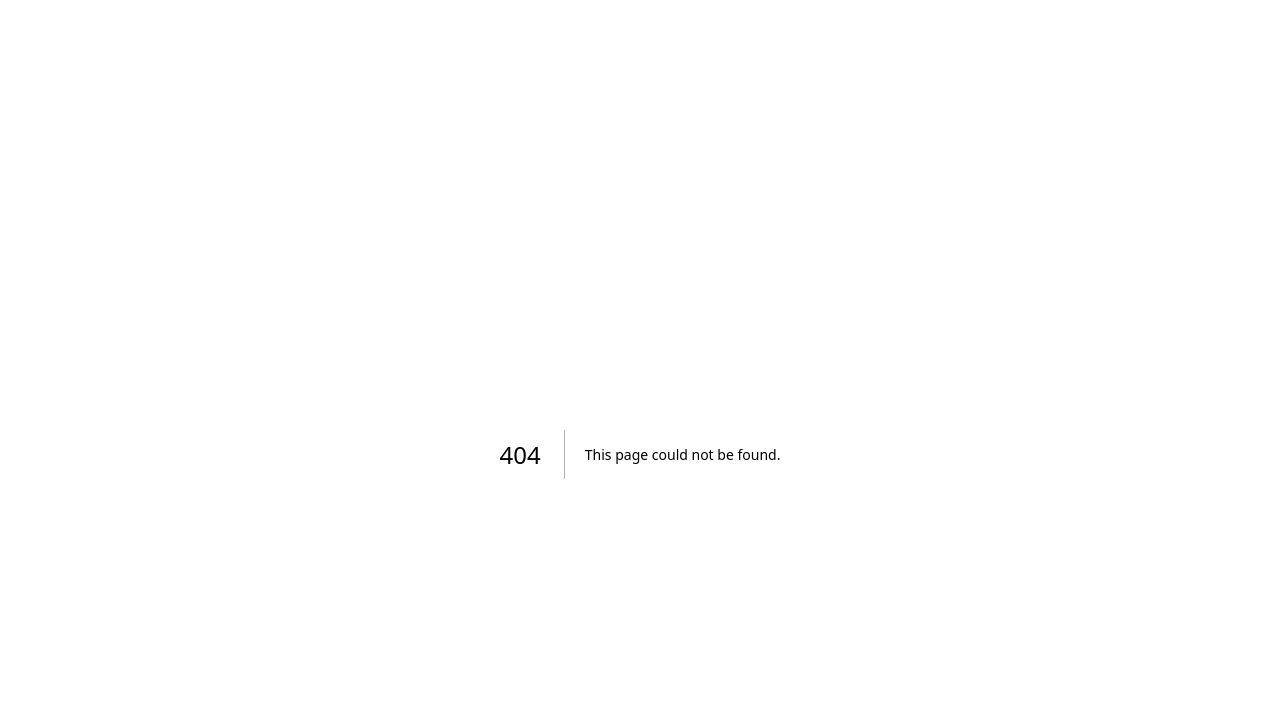
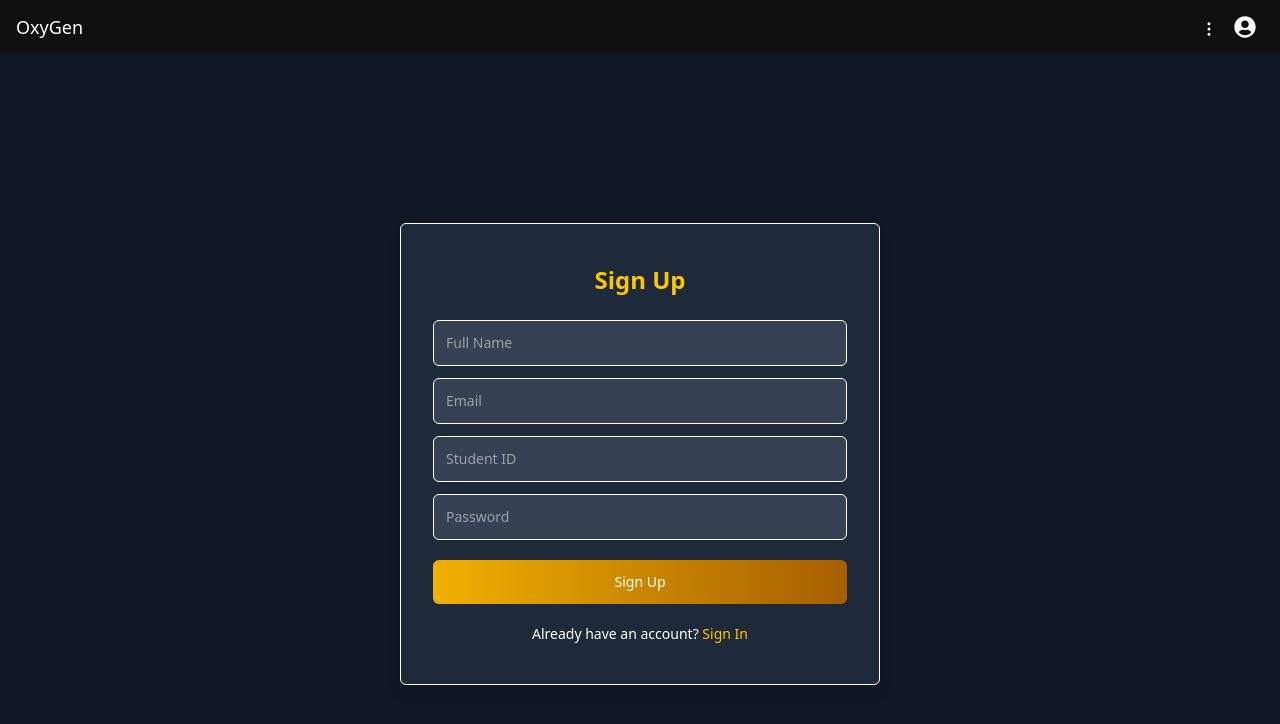
Before and after one commit to Mahbub2001/OxyGen-Scripts, a Next.js app: page /register in a window 1280 px wide. Before the commit this address had no page. Shown: the top 724 px of the page. Built offline with nearby package versions, Linux system fonts and the light colour scheme.

Commit message:
register

```diff
--- a/package.json
+++ b/package.json
@@ -9,7 +9,7 @@
     "lint": "next lint"
   },
   "dependencies": {
-    "axios": "^1.8.2",
+    "axios": "^1.8.3",
     "buffer": "^6.0.3",
     "file-saver": "^2.0.5",
     "flowbite-react": "^0.10.2",
@@ -21,10 +21,12 @@
     "next": "15.2.0",
     "react": "^19.0.0",
     "react-dom": "^19.0.0",
+    "react-hook-form": "^7.54.2",
     "react-icons": "^5.5.0",
     "react-markdown": "^10.1.0",
     "react-resizable-panels": "^2.1.7",
     "react-syntax-highlighter": "^15.6.1",
+    "react-toastify": "^11.0.5",
     "remark-gfm": "^4.0.1",
     "use-fs": "^0.0.12"
   },
--- a/src/app/analyze/page.js
+++ b/src/app/analyze/page.js
@@ -1,11 +1,89 @@
-import React from 'react'
+"use client";
 
-function Analyze() {
+import React, { useState } from "react";
+import axios from "axios";
+import JSZip from "jszip";
+import { saveAs } from "file-saver";
+
+const CodeUploadForm = () => {
+  const [files, setFiles] = useState([]);
+  const [question, setQuestion] = useState("");
+  const [results, setResults] = useState([]);
+
+  const handleFileChange = (e) => {
+    setFiles([...e.target.files]);
+  };
+
+  const handleSubmit = async (e) => {
+    e.preventDefault();
+    const formData = new FormData();
+    files.forEach((file) => formData.append("files", file));
+    formData.append("question", question);
+
+    try {
+      const response = await axios.post(
+        "http://localhost:8000/analyze-codes",
+        formData,
+        {
+          headers: {
+            "Content-Type": "multipart/form-data",
+          },
+        }
+      );
+      setResults(response.data);
+      createAndDownloadZip(response.data);
+    } catch (error) {
+      console.error("Error uploading files:", error);
+    }
+  };
+
+  const createAndDownloadZip = (results) => {
+    const zip = new JSZip();
+
+    results.forEach((result) => {
+      const fileName = result.student_name.replace(/\.[^/.]+$/, "");
+      const fileContent = `
+// Original student code
+${result.file_content}
+
+// Comments and suggestions
+${result.comments.join("\n")}
+`;
+      zip.file(`${fileName}_commented.c`, fileContent);
+    });
+
+    zip.generateAsync({ type: "blob" }).then((content) => {
+      saveAs(content, "commented_codes.zip");
+    });
+  };
+
   return (
     <div>
-      this is analyze page
+      <form onSubmit={handleSubmit}>
+        <input type="file" multiple onChange={handleFileChange} />
+        <input
+          type="text"
+          value={question}
+          onChange={(e) => setQuestion(e.target.value)}
+          placeholder="Enter question"
+        />
+        <button type="submit">Upload and Analyze</button>
+      </form>
+      <div>
+        {results.map((result, index) => (
+          <div key={index}>
+            <h3>{result.student_name}</h3>
+            <p>Rank: {result.rank}</p>
+            <ul>
+              {result.comments.map((comment, i) => (
+                <li key={i}>{comment}</li>
+              ))}
+            </ul>
+          </div>
+        ))}
+      </div>
     </div>
-  )
-}
+  );
+};
 
-export default Analyze
+export default CodeUploadForm;
--- a/src/app/layout.js
+++ b/src/app/layout.js
@@ -1,6 +1,7 @@
 import { Quicksand } from "next/font/google";
 import "./globals.css";
 import Navbar from "@/components/Navbar/Navbar";
+import { ToastContainer } from "react-toastify";
 
 const quicksand = Quicksand({
   variable: "--font-quicksand",
@@ -15,11 +16,10 @@ export const metadata = {
 export default function RootLayout({ children }) {
   return (
     <html lang="en">
-      <body
-        className={`${quicksand.variable} antialiased`}
-      >
-        <Navbar/>
+      <body className={`${quicksand.variable} antialiased`}>
+        <Navbar />
         {children}
+        <ToastContainer />
       </body>
     </html>
   );
--- /dev/null
+++ b/src/app/login/page.js
@@ -0,0 +1,11 @@
+import React from 'react'
+
+function Login() {
+  return (
+    <div>
+      this is login page
+    </div>
+  )
+}
+
+export default Login
--- /dev/null
+++ b/src/app/register/page.js
@@ -0,0 +1,97 @@
+'use client'
+import Link from "next/link";
+import { useForm } from "react-hook-form";
+import { useState } from "react";
+import axios from "axios";
+import { toast } from "react-toastify";
+
+function Register() {
+  const {
+    register,
+    handleSubmit,
+    formState: { errors },
+  } = useForm();
+
+  const [loading, setLoading] = useState(false);
+  const [message, setMessage] = useState("");
+
+  const onSubmit = async (data) => {
+    setLoading(true);
+    setMessage("");
+
+    try {
+      const response = await axios.post("http://localhost:8000/register", data);
+      setMessage(response.data.message);
+      toast.success(response.data.message);
+    } catch (error) {
+      setMessage(error.response?.data?.detail || "Registration failed");
+    } finally {
+      setLoading(false);
+    }
+  };
+
+  return (
+    <div className="flex items-center justify-center h-screen bg-gray-900 text-white">
+      <div className="flex-col border bg-gray-800 px-8 py-10 shadow-lg rounded-md w-[30rem]">
+        <div className="mb-6 flex justify-center">
+          <h1 className="text-2xl font-bold text-yellow-400">Sign Up</h1>
+        </div>
+
+        {message && (
+          <div className="mb-4 text-center text-sm text-green-400">{message}</div>
+        )}
+
+        <form onSubmit={handleSubmit(onSubmit)} className="flex flex-col text-sm">
+          <input
+            className="mb-3 rounded-md border p-3 focus:outline-none focus:border-yellow-500 bg-gray-700 text-white"
+            type="text"
+            placeholder="Full Name"
+            {...register("full_name", { required: "Full Name is required" })}
+          />
+          {errors.full_name && <p className="text-red-500">{errors.full_name.message}</p>}
+
+          <input
+            className="mb-3 rounded-md border p-3 focus:outline-none focus:border-yellow-500 bg-gray-700 text-white"
+            type="email"
+            placeholder="Email"
+            {...register("email", { required: "Email is required" })}
+          />
+          {errors.email && <p className="text-red-500">{errors.email.message}</p>}
+
+          <input
+            className="mb-3 rounded-md border p-3 focus:outline-none focus:border-yellow-500 bg-gray-700 text-white"
+            type="text"
+            placeholder="Student ID"
+            {...register("user_id", { required: "Student ID is required" })}
+          />
+          {errors.user_id && <p className="text-red-500">{errors.user_id.message}</p>}
+
+          <input
+            className="border rounded-md p-3 focus:outline-none focus:border-yellow-500 bg-gray-700 text-white"
+            type="password"
+            placeholder="Password"
+            {...register("password", { required: "Password is required", minLength: 6 })}
+          />
+          {errors.password && <p className="text-red-500">{errors.password.message}</p>}
+
+          <button
+            className="mt-5 w-full p-3 bg-gradient-to-r from-yellow-500 to-yellow-700 text-white rounded-md hover:opacity-80 transition duration-300"
+            type="submit"
+            disabled={loading}
+          >
+            {loading ? "Signing Up..." : "Sign Up"}
+          </button>
+        </form>
+
+        <div className="mt-5 text-center text-sm">
+          Already have an account?{" "}
+          <Link href="/login" className="text-yellow-400 hover:underline">
+            Sign In
+          </Link>
+        </div>
+      </div>
+    </div>
+  );
+}
+
+export default Register;
```
Also changed, not shown: 1 other file (tests, documents, lock files or other folders).
